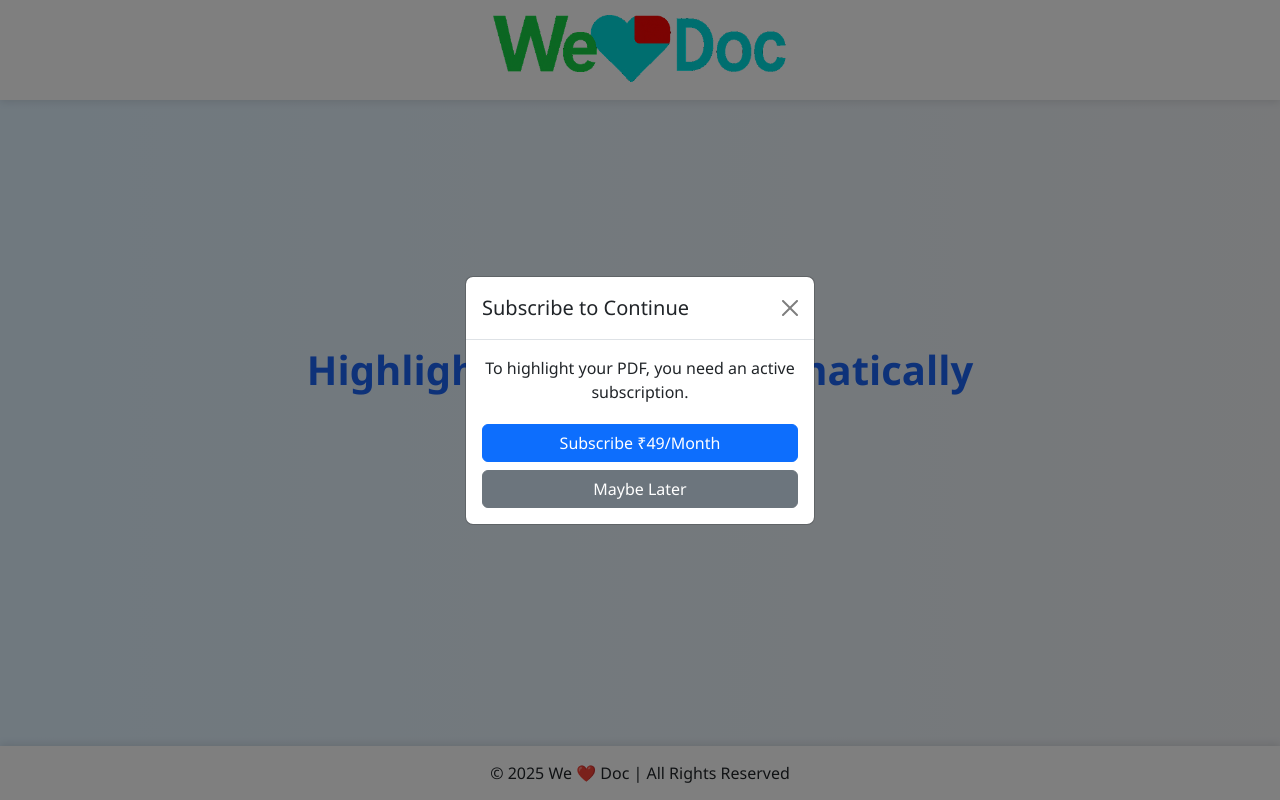
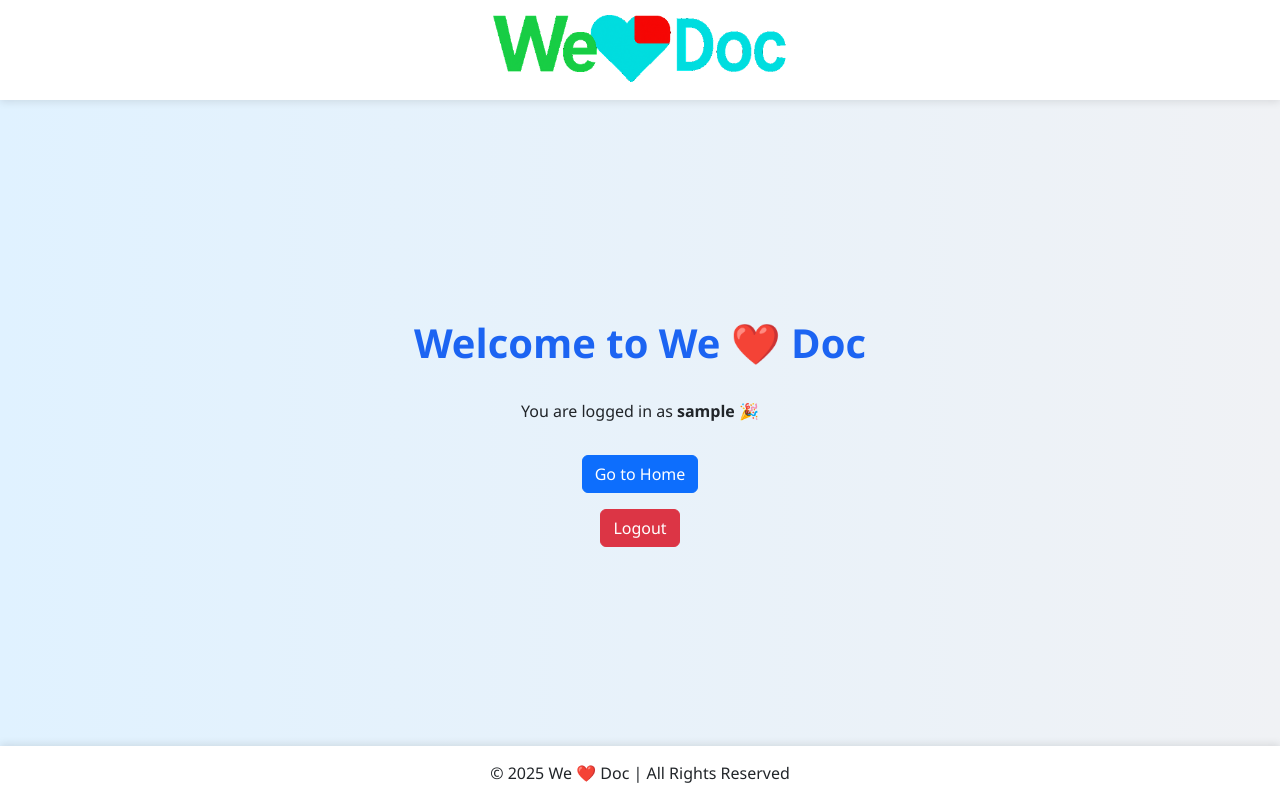
Before and after one commit to ajaysinghrajput9370/WeLoveDoc, a Flask app: template templates/index.html in a window 1280 px wide. Run offline with Flask 3, Linux system fonts and the light colour scheme; the template is opened without the code that fills it: most values are stand-ins (such as "Sample title", 1, 10 or a date in 2020).

Commit message:
Update index.html

```diff
--- a/templates/index.html
+++ b/templates/index.html
@@ -2,7 +2,7 @@
 <html lang="en">
 <head>
 <meta charset="UTF-8">
-<title>We ❤️ Doc - Highlight ECR</title>
+<title>We ❤️ Doc - Login / Signup</title>
 <link rel="stylesheet" href="https://cdn.jsdelivr.net/npm/bootstrap@5.3.0/dist/css/bootstrap.min.css">
 <style>
 body {
@@ -69,10 +69,6 @@ footer {
     padding: 15px;
     box-shadow: 0 -2px 8px rgba(0,0,0,0.1);
 }
-
-/* Modal styling */
-.modal-body p { font-size: 16px; margin-bottom: 20px; }
-.modal-dialog { max-width: 350px; } /* Chhota modal */
 </style>
 </head>
 <body>
@@ -84,7 +80,7 @@ footer {
 </header>
 
 <div class="container-main">
-    <h1>Highlight Your ECR Automatically</h1>
+    <h1>Welcome to We ❤️ Doc</h1>
 
     {% with messages = get_flashed_messages() %}
       {% if messages %}
@@ -96,61 +92,22 @@ footer {
       {% endif %}
     {% endwith %}
 
-    <!-- Signup/Login Form -->
     {% if not username %}
     <form method="post" action="{{ url_for('signup') }}">
-        <input class="form-control" type="text" name="username" placeholder="Enter your email/username" required>
+        <input class="form-control" type="text" name="email" placeholder="Enter your email" required>
         <input class="form-control" type="password" name="password" placeholder="Enter password" required>
         <button type="submit" class="btn-custom">Sign Up / Login</button>
     </form>
     {% else %}
-        <p class="mt-4">Welcome, <b>{{ username }}</b> 🎉</p>
+        <p class="mt-4">You are logged in as <b>{{ username }}</b> 🎉</p>
+        <a href="{{ url_for('home') }}" class="btn btn-primary mt-3">Go to Home</a>
         <a href="{{ url_for('logout') }}" class="btn btn-danger mt-3">Logout</a>
     {% endif %}
-</div>
-
-<!-- Subscription Modal -->
-<div class="modal fade" id="subscriptionModal" tabindex="-1" aria-labelledby="subscriptionModalLabel" aria-hidden="true">
-  <div class="modal-dialog modal-dialog-centered">
-    <div class="modal-content">
-      <div class="modal-header">
-        <h5 class="modal-title" id="subscriptionModalLabel">Subscribe to Continue</h5>
-        <!-- Close button × -->
-        <button type="button" class="btn-close" id="closeModalBtn" aria-label="Close"></button>
-      </div>
-      <div class="modal-body text-center">
-        <p>To highlight your PDF, you need an active subscription.</p>
-        <button class="btn btn-primary w-100 mb-2">Subscribe ₹49/Month</button>
-        <button class="btn btn-secondary w-100" id="laterBtn">Maybe Later</button>
-      </div>
-    </div>
-  </div>
 </div>
 
 <footer>
     © 2025 We ❤️ Doc | All Rights Reserved
 </footer>
 
-<script src="https://cdn.jsdelivr.net/npm/bootstrap@5.3.0/dist/js/bootstrap.bundle.min.js"></script>
-<script>
-// Initialize modal
-var subscriptionModal = new bootstrap.Modal(document.getElementById('subscriptionModal'));
-
-// Show modal on page load if user is logged in but not subscribed
-{% if username and not subscribed %}
-subscriptionModal.show();
-{% endif %}
-
-// Close button functionality ×
-document.getElementById('closeModalBtn').addEventListener('click', function() {
-    subscriptionModal.hide();
-});
-
-// Maybe Later button functionality
-document.getElementById('laterBtn').addEventListener('click', function() {
-    subscriptionModal.hide();
-});
-</script>
-
 </body>
 </html>
```
